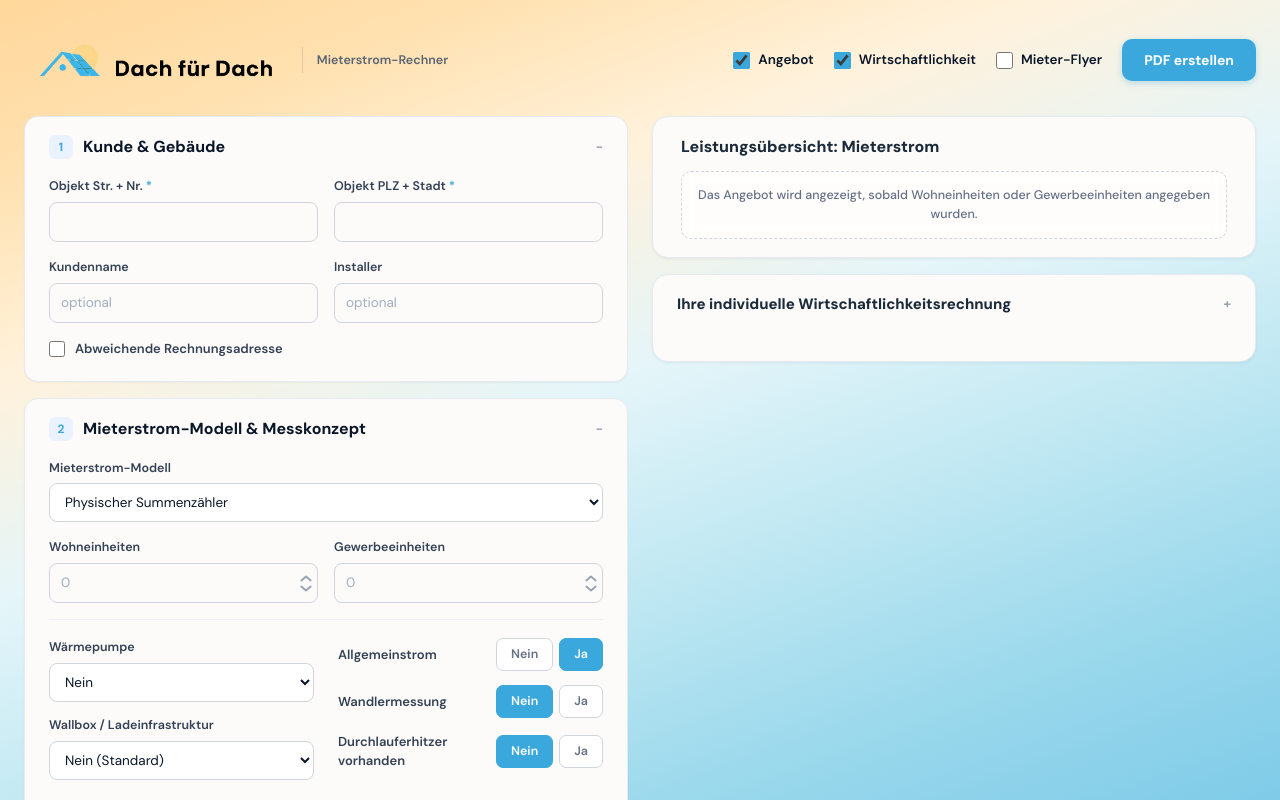
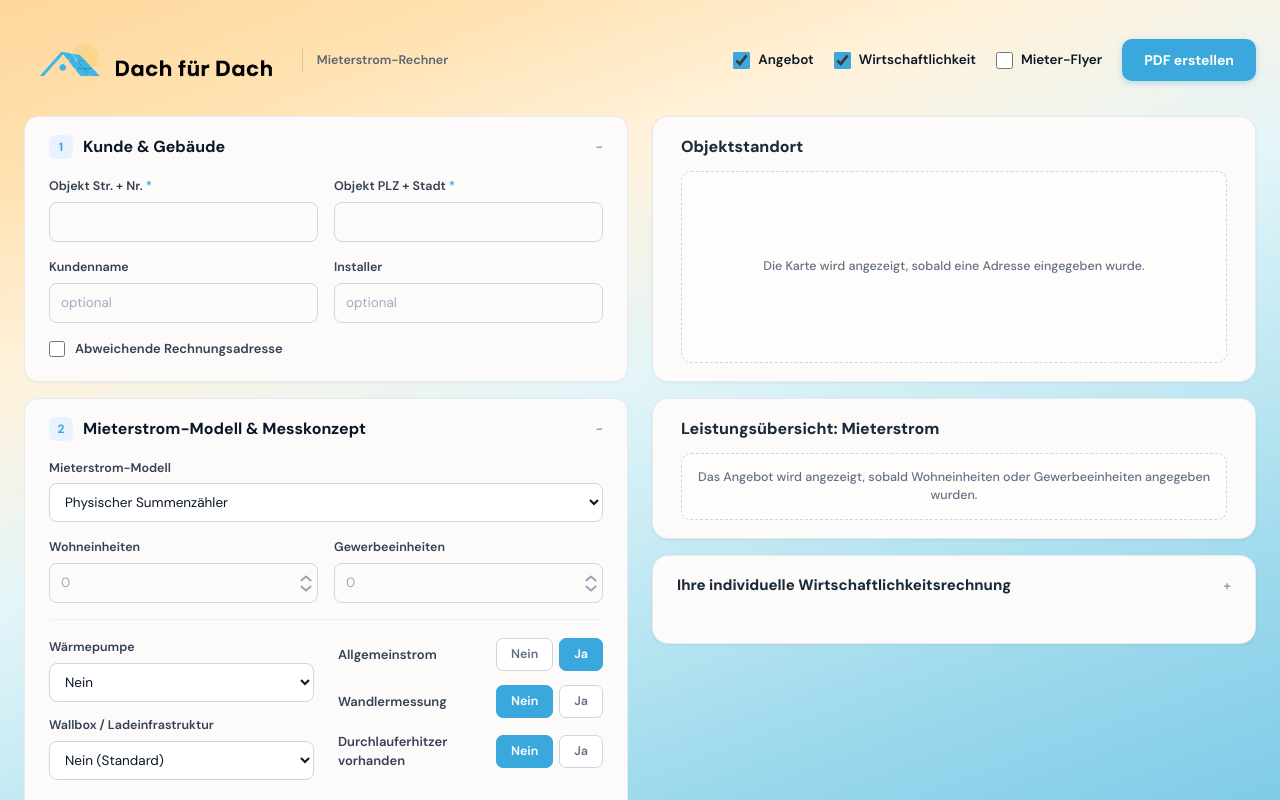
Before and after one commit to Dach-fur-Dach/InstallerTool-Angebot-und-Wirtschaftlichkeitsrechnung, a Next.js app: page / in a window 1280 px wide. Shown: the top 800 px of the page. Built offline with nearby package versions, Linux system fonts and the light colour scheme.

Commit message:
Add address map card with live satellite lookup
Shows a satellite-view Google Maps embed of the entered object
address next to the Kunde & Gebäude card, matched to its height.
Uses the keyless maps.google.com embed URL (no API key/billing
required), debounced 600ms after the address stops changing.

```diff
--- a/app/page.tsx
+++ b/app/page.tsx
@@ -9,6 +9,7 @@ import { EnergySystemBox } from "@/components/form/EnergySystemBox";
 import { ConsumptionBox } from "@/components/form/ConsumptionBox";
 import { PricingBox } from "@/components/form/PricingBox";
 import { OutputControls } from "@/components/preview/OutputControls";
+import { AddressMapCard } from "@/components/preview/AddressMapCard";
 import { AngebotPanel } from "@/components/preview/AngebotPanel";
 import { WirtschaftPanel } from "@/components/preview/WirtschaftPanel";
 import { FlyerPanel } from "@/components/preview/FlyerPanel";
@@ -57,9 +58,17 @@ export default function Home() {
           </div>
         </div>
 
+        <div className="mb-4 grid grid-cols-1 items-stretch gap-6 lg:grid-cols-2">
+          <div className="min-w-[400px]">
+            <CustomerBuildingBox calc={calc} />
+          </div>
+          <div className="min-w-[400px]">
+            <AddressMapCard calc={calc} />
+          </div>
+        </div>
+
         <div className="flex flex-wrap items-start gap-6">
           <div className="flex min-w-[400px] flex-1 basis-[460px] flex-col gap-4">
-            <CustomerBuildingBox calc={calc} />
             <MieterstromModelBox calc={calc} />
             <WirtschaftGate calc={calc} />
             <EnergySystemBox calc={calc} />
--- /dev/null
+++ b/components/preview/AddressMapCard.tsx
@@ -0,0 +1,39 @@
+"use client";
+
+import { useEffect, useState } from "react";
+import type { MieterstromCalculator } from "@/hooks/useMieterstromCalculator";
+
+export function AddressMapCard({ calc }: { calc: MieterstromCalculator }) {
+  const { form } = calc;
+  const address = [form.objektStrasse, form.objektPlzStadt].filter(Boolean).join(", ");
+
+  const [mapAddress, setMapAddress] = useState(address);
+
+  useEffect(() => {
+    const t = setTimeout(() => setMapAddress(address), 600);
+    return () => clearTimeout(t);
+  }, [address]);
+
+  return (
+    <div className="flex h-full flex-col overflow-hidden rounded-2xl border border-[#E5EAF1] bg-[#FCFBF9] shadow-[0_1px_3px_rgba(16,24,40,0.06)]">
+      <div className="px-7 pt-[18px] pb-3">
+        <h3 className="m-0 text-base font-extrabold text-[#1B2A3A]">Objektstandort</h3>
+      </div>
+
+      {mapAddress ? (
+        <iframe
+          key={mapAddress}
+          title="Objektstandort"
+          src={`https://maps.google.com/maps?q=${encodeURIComponent(mapAddress)}&t=k&output=embed`}
+          className="w-full min-h-[220px] flex-1 border-0"
+          loading="lazy"
+          referrerPolicy="no-referrer-when-downgrade"
+        />
+      ) : (
+        <div className="mx-7 mb-[18px] flex flex-1 items-center justify-center rounded-[10px] border border-dashed border-[#D0D5DD] bg-white/50 px-4 py-3.5 text-center text-[12.5px] font-medium text-[#667085]">
+          Die Karte wird angezeigt, sobald eine Adresse eingegeben wurde.
+        </div>
+      )}
+    </div>
+  );
+}
```
